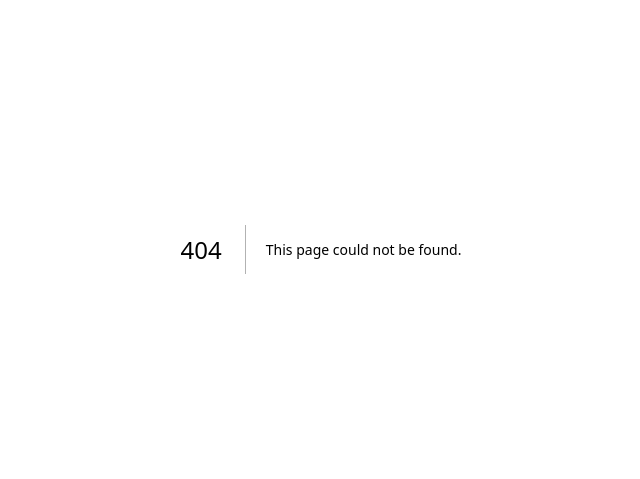
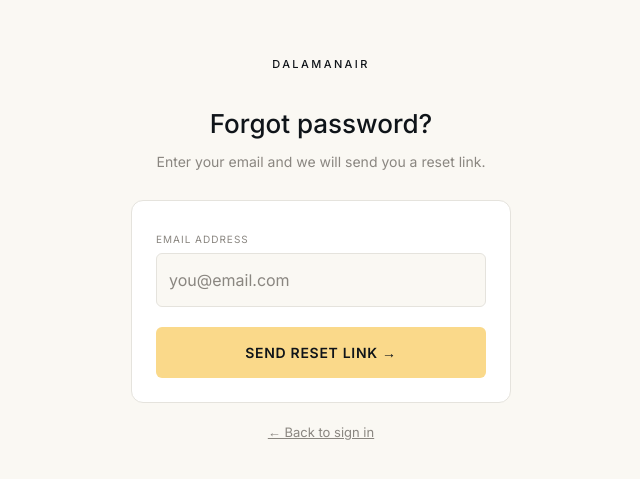
Before and after one commit to myicmeler/dalamanair, a Next.js app: page /auth/reset in a window 1280 px wide. Before the commit this address had no page. Shown: the part 151-630 px from the top of the page, without its empty margins (319-959 px from the left). Built offline with nearby package versions, Linux system fonts and the light colour scheme; no server answers.

Commit message:
Add files via upload

```diff
--- /dev/null
+++ b/app/auth/reset/page.tsx
@@ -0,0 +1,164 @@
+'use client'
+import { useState, useEffect, Suspense } from 'react'
+import { useRouter } from 'next/navigation'
+import Link from 'next/link'
+import { createClient } from '@/lib/supabase'
+
+function ResetContent() {
+  const router = useRouter()
+  const supabase = createClient() as any
+  const [mode, setMode] = useState<'request'|'set'>('request')
+  const [email, setEmail] = useState('')
+  const [password, setPassword] = useState('')
+  const [confirm, setConfirm] = useState('')
+  const [loading, setLoading] = useState(false)
+  const [done, setDone] = useState(false)
+  const [error, setError] = useState('')
+
+  useEffect(() => {
+    // If Supabase redirected here with a session (from password reset email link)
+    // the hash contains access_token — Supabase JS picks it up automatically
+    const { data: { subscription } } = supabase.auth.onAuthStateChange((event: string) => {
+      if (event === 'PASSWORD_RECOVERY') {
+        setMode('set')
+      }
+    })
+    return () => subscription.unsubscribe()
+  }, [])
+
+  async function handleRequest() {
+    if (!email) return
+    setLoading(true); setError('')
+    const { error } = await supabase.auth.resetPasswordForEmail(email, {
+      redirectTo: `${window.location.origin}/auth/reset`,
+    })
+    if (error) { setError(error.message); setLoading(false); return }
+    setDone(true)
+    setLoading(false)
+  }
+
+  async function handleSetPassword() {
+    if (!password || password !== confirm) {
+      setError('Passwords do not match')
+      return
+    }
+    if (password.length < 8) {
+      setError('Password must be at least 8 characters')
+      return
+    }
+    setLoading(true); setError('')
+    const { error } = await supabase.auth.updateUser({ password })
+    if (error) { setError(error.message); setLoading(false); return }
+    setLoading(false)
+    router.push('/auth/signin?reset=success')
+  }
+
+  const inputStyle = {
+    width: '100%', fontSize: '16px', padding: '14px 12px',
+    marginTop: '4px', borderRadius: '6px',
+    border: '1px solid #e5e3dd', backgroundColor: '#faf8f3',
+    color: '#0f1419', outline: 'none',
+  }
+
+  // ── Set new password (arrived from email link) ──────────
+  if (mode === 'set') return (
+    <div style={{minHeight:'100vh', backgroundColor:'#faf8f3', display:'flex', alignItems:'center', justifyContent:'center', padding:'20px'}}>
+      <div style={{width:'100%', maxWidth:'380px'}}>
+        <Link href="/" style={{fontSize:'11px', letterSpacing:'0.22em', color:'#0f1419', display:'block', textAlign:'center', marginBottom:'32px', textDecoration:'none', fontWeight:'500'}}>
+          DALAMANAIR
+        </Link>
+        <h1 style={{fontSize:'26px', fontWeight:'500', color:'#0f1419', textAlign:'center', marginBottom:'8px'}}>Set new password</h1>
+        <p style={{fontSize:'14px', color:'#8a8680', textAlign:'center', marginBottom:'28px'}}>Choose a strong password for your account.</p>
+        <div style={{backgroundColor:'#ffffff', border:'1px solid #e5e3dd', borderRadius:'12px', padding:'24px'}}>
+          <div style={{marginBottom:'16px'}}>
+            <label style={{fontSize:'10px', letterSpacing:'0.1em', textTransform:'uppercase' as const, color:'#8a8680'}}>New password</label>
+            <input type="password" value={password} onChange={e => setPassword(e.target.value)}
+              placeholder="Min. 8 characters" style={inputStyle} />
+          </div>
+          <div style={{marginBottom:'20px'}}>
+            <label style={{fontSize:'10px', letterSpacing:'0.1em', textTransform:'uppercase' as const, color:'#8a8680'}}>Confirm password</label>
+            <input type="password" value={confirm} onChange={e => setConfirm(e.target.value)}
+              placeholder="Repeat password" style={inputStyle}
+              onKeyDown={e => e.key === 'Enter' && handleSetPassword()} />
+          </div>
+          {error && <p style={{fontSize:'13px', color:'#A32D2D', textAlign:'center', marginBottom:'12px'}}>{error}</p>}
+          <button onClick={handleSetPassword} disabled={loading || !password || !confirm} style={{
+            width:'100%', backgroundColor:(!loading&&password&&confirm)?'#f4b942':'#fad98a',
+            color:'#0f1419', fontWeight:'600', fontSize:'14px', letterSpacing:'0.05em',
+            textTransform:'uppercase' as const, padding:'15px', borderRadius:'6px',
+            border:'none', cursor:(!loading&&password&&confirm)?'pointer':'not-allowed',
+          }}>
+            {loading ? 'Saving...' : 'Set new password →'}
+          </button>
+        </div>
+      </div>
+    </div>
+  )
+
+  // ── Success — email sent ─────────────────────────────────
+  if (done) return (
+    <div style={{minHeight:'100vh', backgroundColor:'#faf8f3', display:'flex', alignItems:'center', justifyContent:'center', padding:'20px'}}>
+      <div style={{width:'100%', maxWidth:'380px', textAlign:'center'}}>
+        <Link href="/" style={{fontSize:'11px', letterSpacing:'0.22em', color:'#0f1419', display:'block', marginBottom:'32px', textDecoration:'none', fontWeight:'500'}}>
+          DALAMANAIR
+        </Link>
+        <div style={{width:'56px', height:'56px', borderRadius:'50%', backgroundColor:'rgba(244,185,66,0.15)', display:'flex', alignItems:'center', justifyContent:'center', margin:'0 auto 20px', fontSize:'24px'}}>
+          ✉
+        </div>
+        <h1 style={{fontSize:'24px', fontWeight:'500', color:'#0f1419', marginBottom:'10px'}}>Check your email</h1>
+        <p style={{fontSize:'14px', color:'#5a574f', marginBottom:'8px', lineHeight:'1.6'}}>
+          We sent a password reset link to <strong>{email}</strong>.
+        </p>
+        <p style={{fontSize:'13px', color:'#8a8680', marginBottom:'24px'}}>
+          Click the link in the email to set your new password. It expires in 1 hour.
+        </p>
+        <Link href="/auth/signin" style={{fontSize:'13px', color:'#8a8680', textDecoration:'underline'}}>
+          ← Back to sign in
+        </Link>
+      </div>
+    </div>
+  )
+
+  // ── Request reset ────────────────────────────────────────
+  return (
+    <div style={{minHeight:'100vh', backgroundColor:'#faf8f3', display:'flex', alignItems:'center', justifyContent:'center', padding:'20px'}}>
+      <div style={{width:'100%', maxWidth:'380px'}}>
+        <Link href="/" style={{fontSize:'11px', letterSpacing:'0.22em', color:'#0f1419', display:'block', textAlign:'center', marginBottom:'32px', textDecoration:'none', fontWeight:'500'}}>
+          DALAMANAIR
+        </Link>
+        <h1 style={{fontSize:'26px', fontWeight:'500', color:'#0f1419', textAlign:'center', marginBottom:'8px'}}>Forgot password?</h1>
+        <p style={{fontSize:'14px', color:'#8a8680', textAlign:'center', marginBottom:'28px'}}>
+          Enter your email and we will send you a reset link.
+        </p>
+        <div style={{backgroundColor:'#ffffff', border:'1px solid #e5e3dd', borderRadius:'12px', padding:'24px'}}>
+          <div style={{marginBottom:'20px'}}>
+            <label style={{fontSize:'10px', letterSpacing:'0.1em', textTransform:'uppercase' as const, color:'#8a8680'}}>Email address</label>
+            <input type="email" value={email} onChange={e => setEmail(e.target.value)}
+              placeholder="you@email.com" style={inputStyle}
+              onKeyDown={e => e.key === 'Enter' && handleRequest()} />
+          </div>
+          {error && <p style={{fontSize:'13px', color:'#A32D2D', textAlign:'center', marginBottom:'12px'}}>{error}</p>}
+          <button onClick={handleRequest} disabled={loading || !email} style={{
+            width:'100%', backgroundColor:(!loading&&email)?'#f4b942':'#fad98a',
+            color:'#0f1419', fontWeight:'600', fontSize:'14px', letterSpacing:'0.05em',
+            textTransform:'uppercase' as const, padding:'15px', borderRadius:'6px',
+            border:'none', cursor:(!loading&&email)?'pointer':'not-allowed',
+          }}>
+            {loading ? 'Sending...' : 'Send reset link →'}
+          </button>
+        </div>
+        <p style={{fontSize:'13px', color:'#8a8680', textAlign:'center', marginTop:'20px'}}>
+          <Link href="/auth/signin" style={{color:'#8a8680', textDecoration:'underline'}}>← Back to sign in</Link>
+        </p>
+      </div>
+    </div>
+  )
+}
+
+export default function ResetPage() {
+  return (
+    <Suspense fallback={<div style={{minHeight:'100vh', backgroundColor:'#faf8f3'}} />}>
+      <ResetContent />
+    </Suspense>
+  )
+}
```
